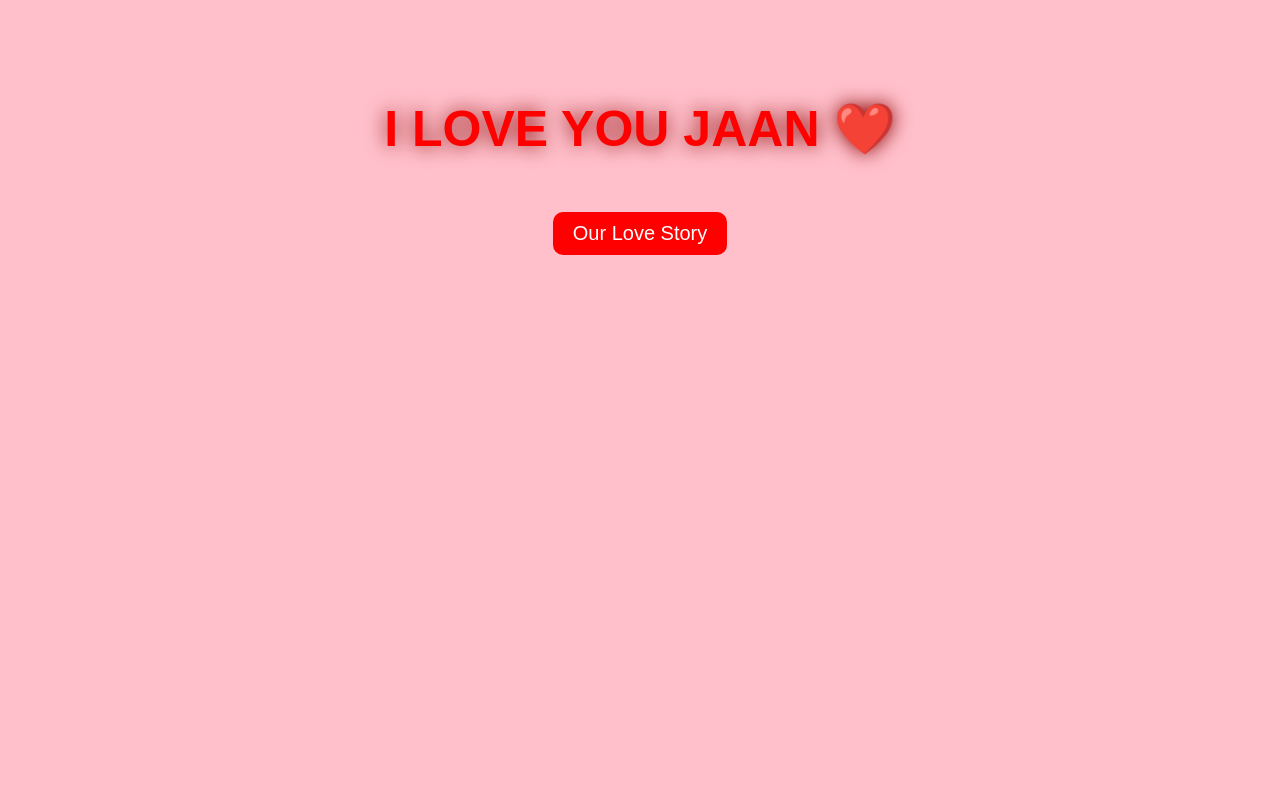
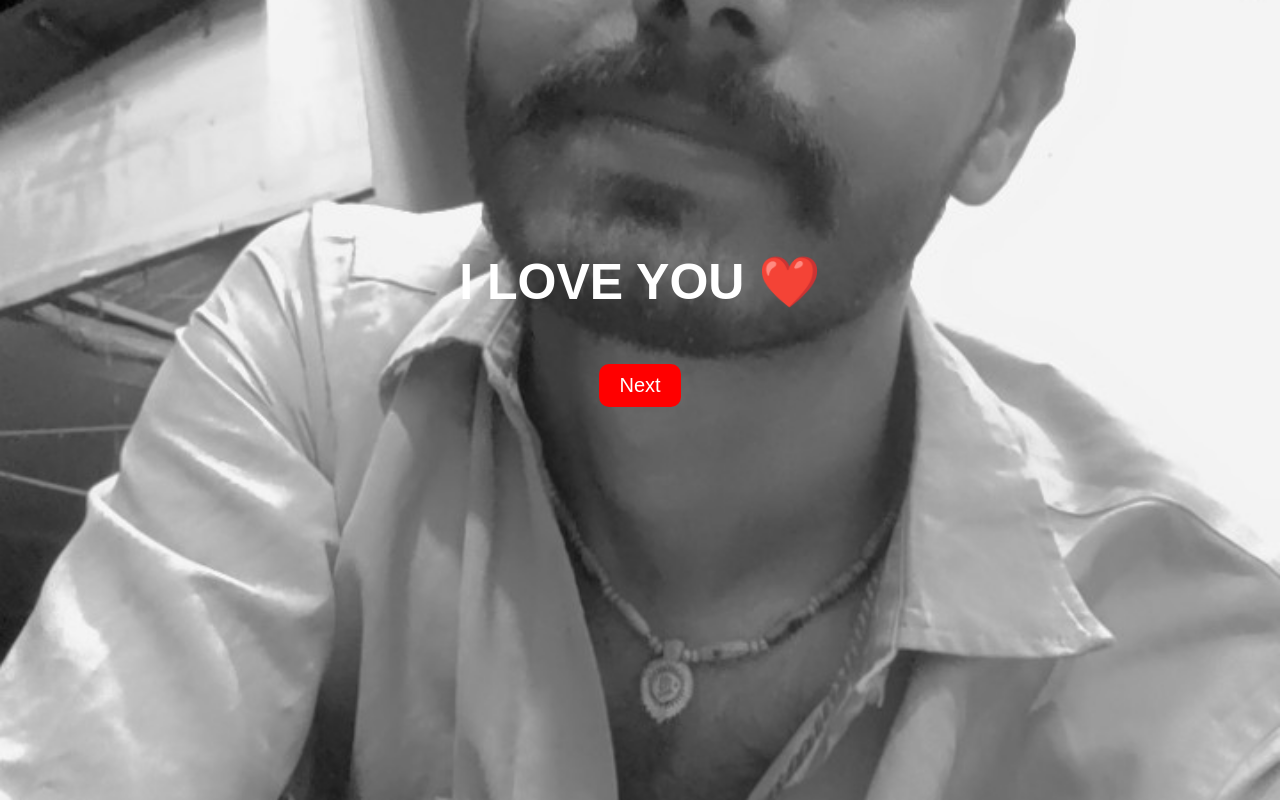
Before and after one commit to QUEENVIPBYPASS/love-webpage, a plain HTML site: page love.html in a window 1280 px wide. Drawn offline with Linux system fonts and the light colour scheme.

Commit message:
Add files via upload

```diff
--- a/love.html
+++ b/love.html
@@ -3,22 +3,18 @@
 <head>
     <meta charset="UTF-8">
     <meta name="viewport" content="width=device-width, initial-scale=1.0">
-    <title>I LOVE YOU JAAN</title>
+    <title>I Love You ❤️</title>
     <style>
         body {
             text-align: center;
-            background-color: pink;
+            background: url('love-bg.jpg') no-repeat center center fixed;
+            background-size: cover;
             font-family: Arial, sans-serif;
+            color: white;
         }
         h1 {
             font-size: 50px;
-            color: red;
-            margin-top: 100px;
-            animation: glow 1s infinite alternate;
-        }
-        @keyframes glow {
-            from { text-shadow: 0 0 10px red; }
-            to { text-shadow: 0 0 20px darkred; }
+            margin-top: 20%;
         }
         button {
             background-color: red;
@@ -37,8 +33,18 @@
 </head>
 <body>
 
-    <h1>I LOVE YOU JAAN ❤️</h1>
-    <button onclick="window.location.href='story.html'">Our Love Story</button>
+    <h1>I LOVE YOU ❤️</h1>
+    <button onclick="window.location.href='story.html'">Next</button>
+
+    <script>
+        // Keep song playing across pages
+        if (!sessionStorage.getItem("songPlaying")) {
+            var audio = new Audio("Tum-Hi-Ho.mp3");
+            audio.loop = true;
+            audio.play();
+            sessionStorage.setItem("songPlaying", "true");
+        }
+    </script>
 
 </body>
 </html>
```
Also changed, not shown: love-bg.jpg (added).
